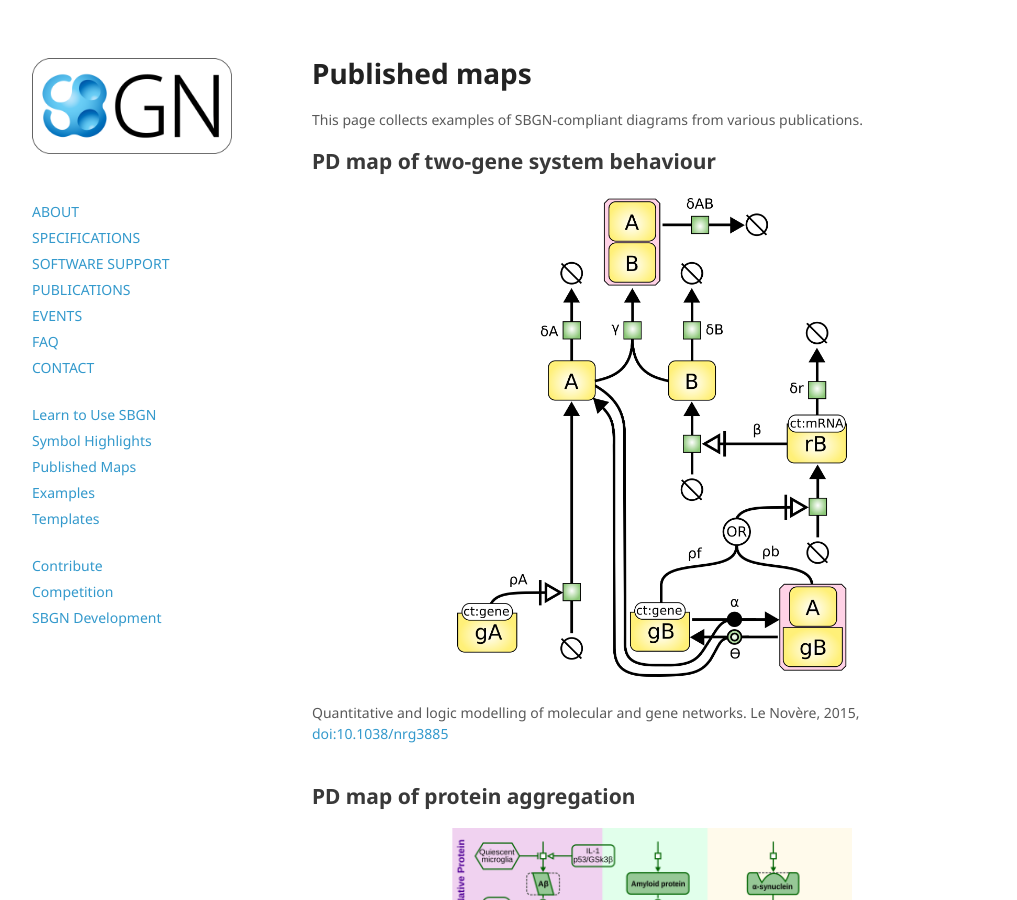
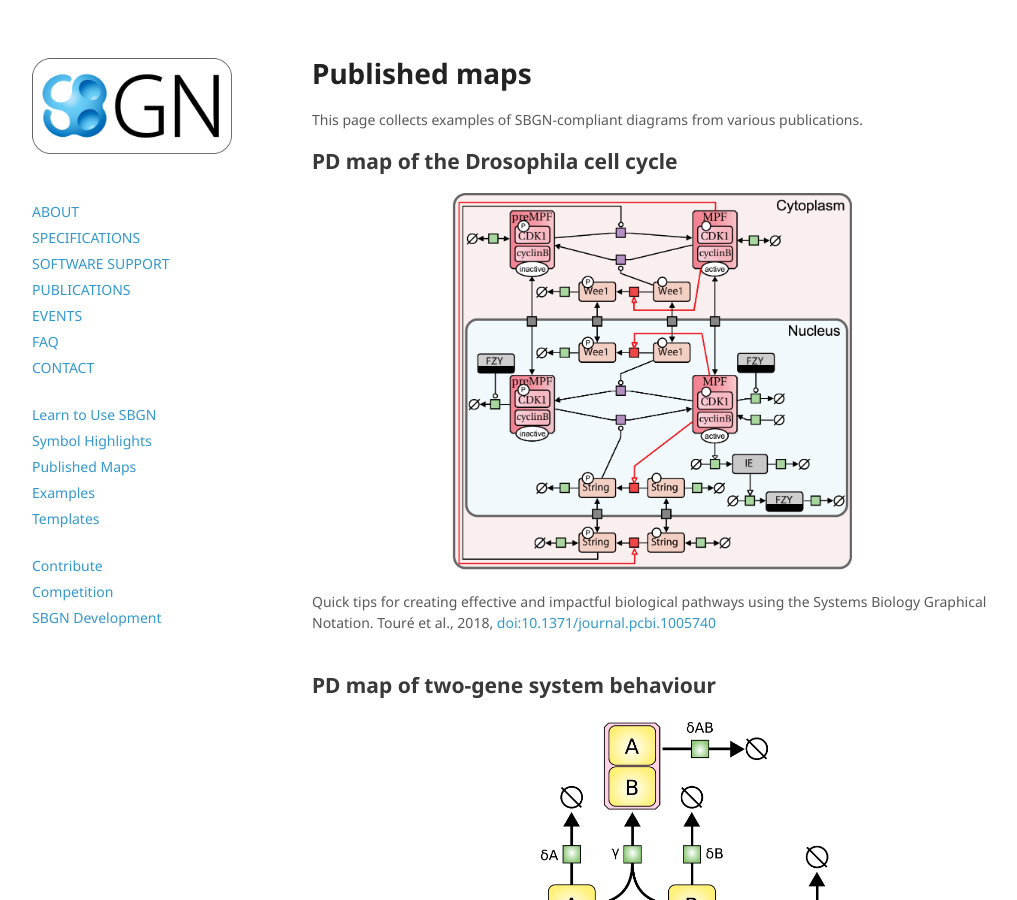
Before and after one commit to sbgn/sbgn, a Jekyll site: the page built from docs/published_maps.md, in a window 1280 px wide and 900 px high. Shown: the whole window, without its empty margins (128-1145 px from the left). Built offline with Jekyll 4.4.1, drawn with Linux system fonts in a browser that asks for light colours; nearby versions of some CDN libraries.

Commit message:
Update published_maps.md

```diff
--- a/docs/published_maps.md
+++ b/docs/published_maps.md
@@ -7,6 +7,15 @@ permalink: /published_maps
 # Published maps
 
 This page collects examples of SBGN-compliant diagrams from various publications.
+
+## PD map of the Drosophila cell cycle
+
+![lenovere two-gene systems](/sbgn/images/published_maps/toure_drosophila.png){: .center-image width="400px"}
+
+Quick tips for creating effective and impactful biological pathways using the Systems Biology Graphical Notation.
+Touré et al., 2018, [doi:10.1371/journal.pcbi.1005740](https://dx.doi.org/10.1371/journal.pcbi.1005740)
+<br />
+<br />
 
 ## PD map of two-gene system behaviour
 
```
